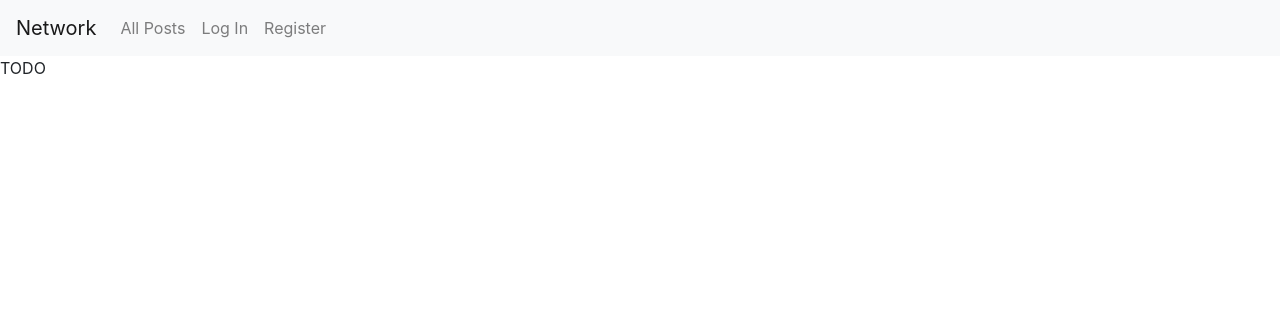
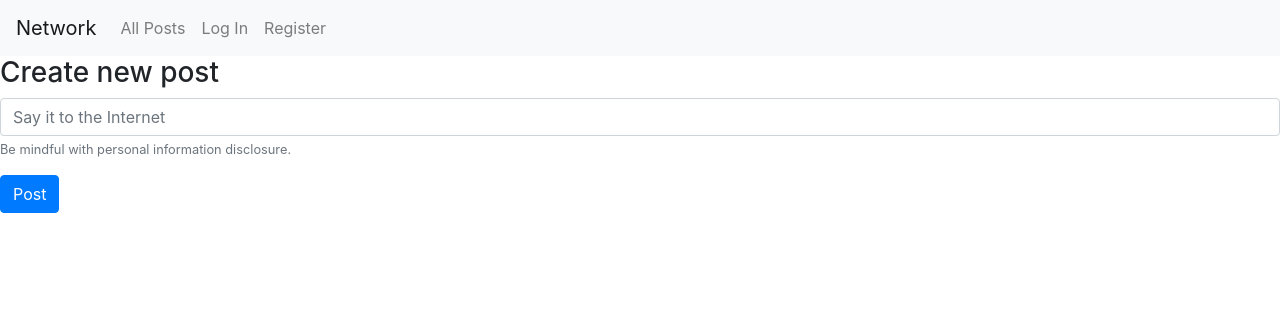
Before and after one commit to deborahly/network, a Django app: page / in a window 1280 px wide. Shown: the top 316 px of the page. Run offline with Django 3.2, Linux system fonts and the light colour scheme; some libraries are stand-ins or nearby versions.

Commit message:
Add create new post

```diff
--- /dev/null
+++ b/network/static/network/index.js
@@ -0,0 +1,56 @@
+document.addEventListener('DOMContentLoaded', function() {
+    // By default, load All Posts
+
+    // Create post when form is submitted
+    document.querySelector('#new-post-form').addEventListener('submit', (event) => {
+        event.preventDefault();
+        save_post();
+    });
+});
+
+function save_post() {
+    const csrftoken = getCookie('csrftoken');
+
+    const content = document.querySelector('#new-post-content').value;
+
+    const json_body = {
+        content: content
+    }
+
+    const requestOptions = {
+        method: 'POST',
+        headers: {
+            'X-CSRFToken': csrftoken,
+            'Content-Type': 'application/json'
+        },
+        body: JSON.stringify(json_body),
+        mode: 'same-origin'
+    }
+
+    fetch('http://127.0.0.1:8000/new', requestOptions)
+    .then(response => response.json())
+    .then(data => {
+        document.querySelector('#new-post-message').innerHTML = data['message'];
+    })
+    .catch(error => {
+        console.log('Error:', error);
+    });
+
+    document.querySelector('#new-post-content').value = '';
+}
+
+function getCookie(name) {
+    let cookieValue = null;
+    if (document.cookie && document.cookie !== '') {
+        const cookies = document.cookie.split(';');
+        for (let i = 0; i < cookies.length; i++) {
+            const cookie = cookies[i].trim();
+            // Does this cookie string begin with the name we want?
+            if (cookie.substring(0, name.length + 1) === (name + '=')) {
+                cookieValue = decodeURIComponent(cookie.substring(name.length + 1));
+                break;
+            }
+        }
+    }
+    return cookieValue;
+}
--- a/network/templates/network/index.html
+++ b/network/templates/network/index.html
@@ -1,5 +1,18 @@
 {% extends "network/layout.html" %}
 
 {% block body %}
-    TODO
+    <section id="new-post">
+        <h3>Create new post</h3>
+
+        <form id="new-post-form">
+            {% csrf_token %}
+            <div class="form-group">
+                <input id="new-post-content" type="text" class="form-control" aria-describedby="contentHelp" placeholder="Say it to the Internet">
+                <small id="contentHelp" class="form-text text-muted">Be mindful with personal information disclosure.</small>
+            </div>
+            <button id="new-post-button" type="submit" class="btn btn-primary">Post</button>
+        </form>
+
+        <div id="new-post-message"></div>
+    </section>
 {% endblock %}
--- a/network/templates/network/layout.html
+++ b/network/templates/network/layout.html
@@ -6,6 +6,7 @@
         <title>{% block title %}Social Network{% endblock %}</title>
         <link rel="stylesheet" href="https://stackpath.bootstrapcdn.com/bootstrap/4.4.1/css/bootstrap.min.css" integrity="sha384-Vkoo8x4CGsO3+Hhxv8T/Q5PaXtkKtu6ug5TOeNV6gBiFeWPGFN9MuhOf23Q9Ifjh" crossorigin="anonymous">
         <link href="{% static 'network/styles.css' %}" rel="stylesheet">
+        <script src="{% static 'network/index.js' %}"></script>
     </head>
     <body>
 
--- a/network/urls.py
+++ b/network/urls.py
@@ -7,5 +7,6 @@ urlpatterns = [
     path("", views.index, name="index"),
     path("login", views.login_view, name="login"),
     path("logout", views.logout_view, name="logout"),
-    path("register", views.register, name="register")
+    path("register", views.register, name="register"),
+    path("new", views.new, name="new")
 ]
--- a/network/views.py
+++ b/network/views.py
@@ -1,10 +1,11 @@
+import json
 from django.contrib.auth import authenticate, login, logout
 from django.db import IntegrityError
-from django.http import HttpResponse, HttpResponseRedirect
+from django.http import HttpResponse, HttpResponseRedirect, JsonResponse
 from django.shortcuts import render
 from django.urls import reverse
 
-from .models import User
+from .models import User, Post
 
 
 def index(request):
@@ -61,3 +62,29 @@ def register(request):
         return HttpResponseRedirect(reverse("index"))
     else:
         return render(request, "network/register.html")
+
+
+def new(request):
+    # If method is not POST, return error message and status 400 (Bad Request)
+    if request.method != "POST":
+        return JsonResponse({"message": "POST request required."}, status=400)
+
+    # Get content
+    data = json.loads(request.body)
+    content = data.get("content", "")
+    # Get poster
+    poster = User.objects.get(username=request.user)
+    # Create post, without saving it yet
+    post = Post(poster=poster, content=content)
+    # Check if it is valid
+    if post.is_valid_post() == True:
+        # Attempt to create post
+        try:
+            post.save()
+        # If creation unsuccessful, return error message and status 500 (Internal Server Error)
+        except IntegrityError:
+            return JsonResponse({"message": "Post could not be saved."}, status=500)
+        # If creation successful, return success message and status 201 (Created)
+        return JsonResponse({"message": "Post created successfully."}, status=201)
+
+    return JsonResponse({"message": "Content cannot be empty nor contain more than 150 characters."}, status=400)
```
